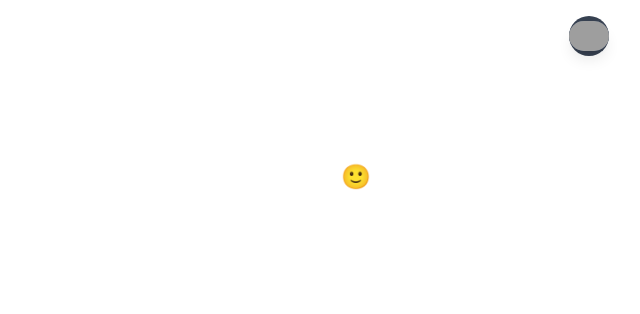
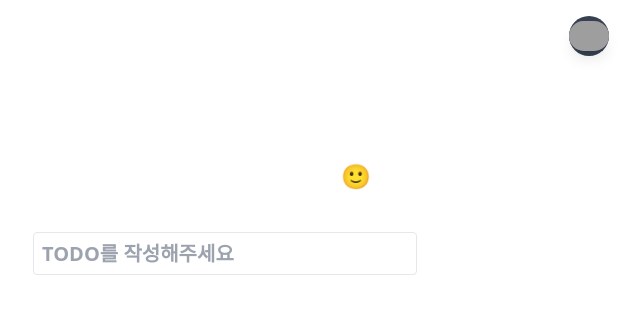
Before and after one commit to dltmdrbtjd/vue3-golang-todo-webapp, a Vue app in the folder convenience-client/: page / in a window 1280 px wide. Shown: the top 314 px of the page, without its empty margins (415-1055 px from the left). Built offline with nearby package versions, Linux system fonts and the light colour scheme; grey boxes are pictures that could not be loaded.

Commit message:
add v-model connect props value

```diff
--- a/convenience-client/src/components/todo/TodoInput.vue
+++ b/convenience-client/src/components/todo/TodoInput.vue
@@ -1,4 +1,39 @@
 <template>
-  <div></div>
+  <div class="flex justify-center mt-10 w-full">
+    <input
+      class="input"
+      type="text"
+      :type="type"
+      :placeholder="placeholder"
+      v-model="value"
+    />
+  </div>
 </template>
-<script setup lang="ts"></script>
+<script setup lang="ts">
+import { useVModel } from "@vueuse/core";
+
+const props = withDefaults(
+  defineProps<{
+    label?: string;
+    type?: string;
+    modelValue?: string | number;
+    placeholder?: string;
+  }>(),
+  {
+    label: "",
+    type: "text",
+    modelValue: "",
+    placeholder: "",
+  }
+);
+
+const emit = defineEmits(["update:modelValue"]);
+const value = useVModel(props, "modelValue", emit);
+
+console.log(props.modelValue);
+</script>
+<style scoped lang="scss">
+.input {
+  @apply border rounded py-2 px-2 text-xl font-bold text-gray-700 dark:text-white dark:bg-sky-800 leading-tight focus:outline-none transition-colors w-1/2;
+}
+</style>
--- a/convenience-client/src/pages/Todo.vue
+++ b/convenience-client/src/pages/Todo.vue
@@ -1,6 +1,18 @@
 <template>
   <Greeting />
+  <TodoInput
+    :placeholder="'TODO를 작성해주세요'"
+    v-model="text"
+    @keydown.enter.prevent="save"
+  />
 </template>
 <script setup lang="ts">
 import Greeting from "@/components/todo/Greeting.vue";
+import TodoInput from "@/components/todo/TodoInput.vue";
+import { ref } from "vue";
+
+const text = ref<string>("");
+const save = () => {
+  console.log(text.value);
+};
 </script>
```
